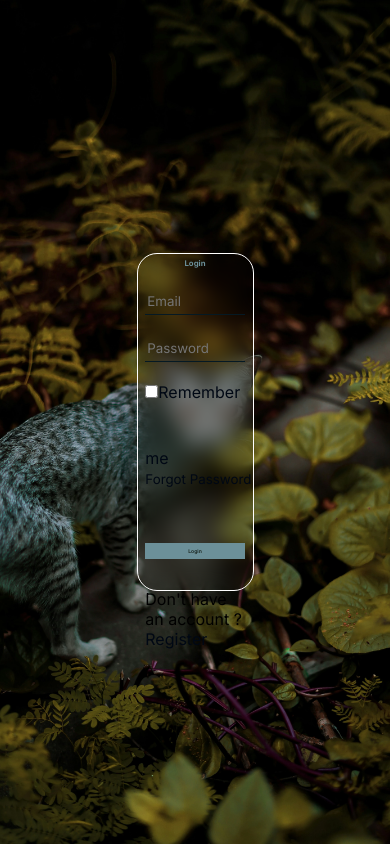
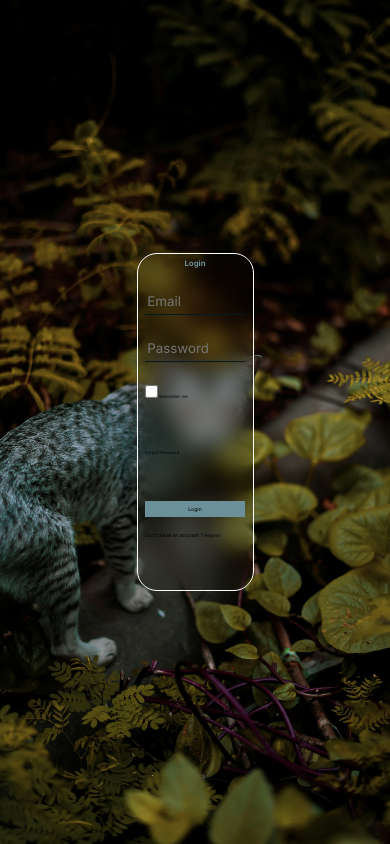
Before and after one commit to coderhaider/animated-login-panel, a plain HTML site: page index.html in a window 390 px wide. Drawn offline with Linux system fonts and the light colour scheme; a web font is replaced by a local one.

Commit message:
font sixe responsive

```diff
--- a/style.css
+++ b/style.css
@@ -47,6 +47,7 @@ input[type="text"], input[type="password"]{
 a, input[type="submit"]{
     margin-right: 14%;
     cursor: pointer;
+    font-size: 1.1vw;
 }
 a{
     text-decoration: none;
@@ -56,15 +57,17 @@ input[type="submit"]{
     background:transparent ;
     border: 0px;
     color: #000814;
+    font-size: 1.1vw;
 }
 input[type="submit"], input[type="checkbox"]{
-    margin-bottom: 50px;
+    margin-bottom: 40px;
+
 }
 button{
     background-color:#6C9099 ;
     width: 100%;
     padding: 5px 2px;
-    margin-bottom: 30px;
+    margin-bottom: 15px;
     border: 0px;
     font-size: 1.3vw;
     font-weight: 600;
@@ -76,3 +79,6 @@ button:hover{
     transform: scale(1.1);
     transition: ease-out 1s;
 }
+p{
+    font-size: 1.3vw;
+}
```
